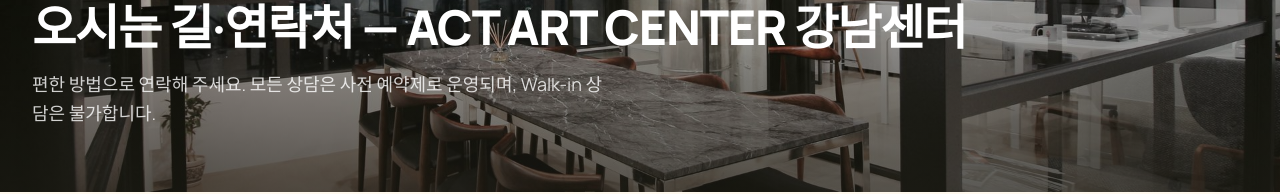
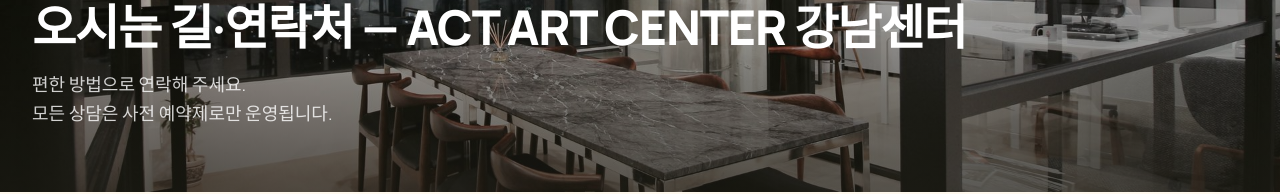
Before and after one commit to act-art-center/actartcenter.com, a Next.js app: page /contact in a window 1280 px wide. Shown: the part 288-482 px from the top of the page. Built offline with nearby package versions, Linux system fonts and the light colour scheme.

Commit message:
refine contact hero reservation copy

```diff
--- a/src/app/contact/page.tsx
+++ b/src/app/contact/page.tsx
@@ -139,7 +139,13 @@ export default function ContactPage() {
       <JsonLd data={contactSchema} />
       <PageHero
         title="오시는 길·연락처 — ACT ART CENTER 강남센터"
-        subtitle="편한 방법으로 연락해 주세요. 모든 상담은 사전 예약제로 운영되며, Walk-in 상담은 불가합니다."
+        subtitle={
+          <>
+            편한 방법으로 연락해 주세요.
+            <br />
+            모든 상담은 사전 예약제로만 운영됩니다.
+          </>
+        }
         label="Contact"
         imageSrc="/images/office-hero.jpg"
         imageAlt="ACT ART CENTER 강남센터 내부 — 대형 테이블과 채광 좋은 상담 공간"
--- a/src/components/shared/PageHero.tsx
+++ b/src/components/shared/PageHero.tsx
@@ -9,7 +9,7 @@ export function PageHero({
   imageAlt,
 }: {
   title: string;
-  subtitle?: string;
+  subtitle?: React.ReactNode;
   label?: string;
   imageSrc: string;
   imageAlt: string;
```
